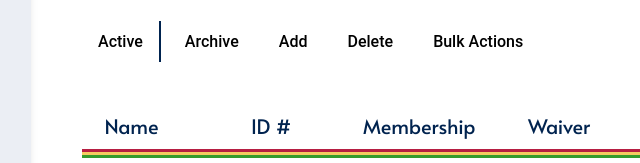
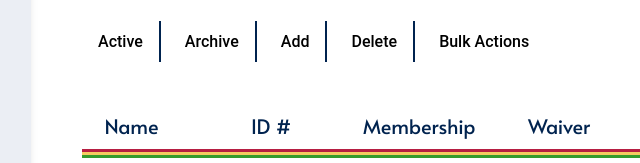
Before and after one commit to saad-sultan57/farhan-team, a plain HTML site: page index.html in a window 1280 px wide. Both pictures are taken after a click on the tab "TOY STORY CREW". Shown: the part 267-430 px from the top of the page, 209-849 px from the left. Drawn offline with nearby package versions, Linux system fonts and the light colour scheme; a web font is replaced by a local one.

Commit message:
ui match 2

```diff
--- a/assets/css/roster.css
+++ b/assets/css/roster.css
@@ -75,7 +75,7 @@
   transition: all 0.3s ease;
 }
 
-.roster-action-btn.active {
+.roster-action-btn:not(:last-child) {
   border-right: 2px solid var(--bg-nav-color);
 }
 
```
